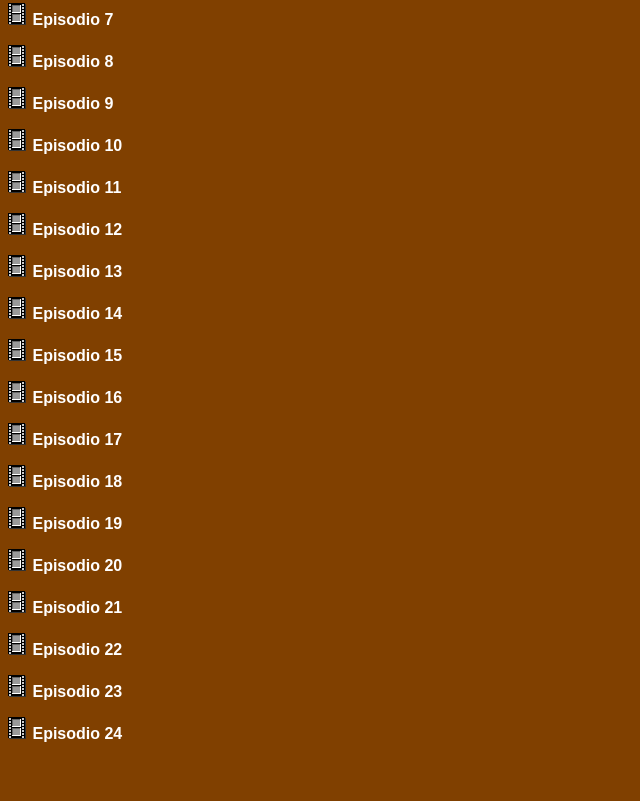
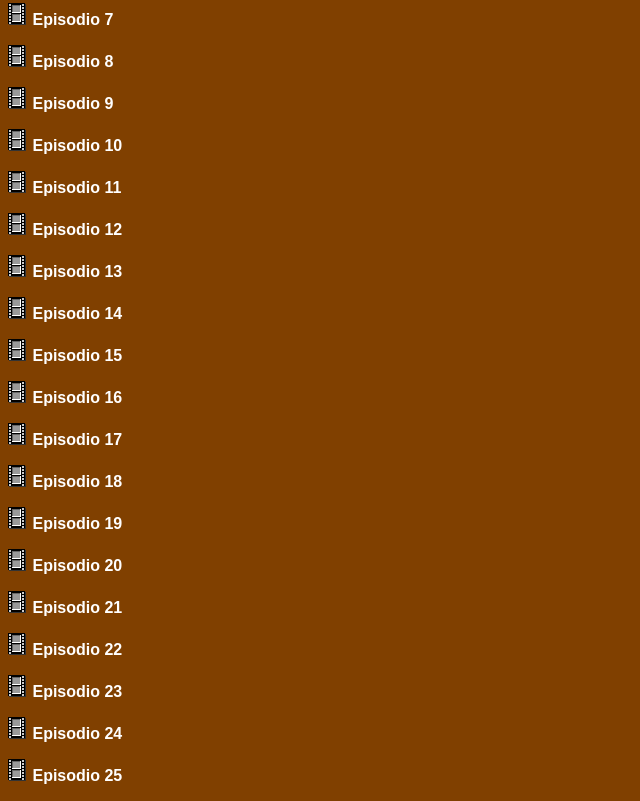
Before and after one commit to zohan9ir/losreyes, a plain HTML site: page temps/temporada3.html in a window 1280 px wide. Shown: the part 310-1111 px from the top of the page, without its empty margins (0-640 px from the left). Before the commit the page ends 1069 px from the top, so only its background shows below. Drawn offline with Linux system fonts and the light colour scheme.

Commit message:
Update temporada3.html

```diff
--- a/temps/temporada3.html
+++ b/temps/temporada3.html
@@ -24,25 +24,26 @@
 <p><img src="vid.gif"> <a class="linksdelaslistas" href="https://qu.ax/uxpPq.mp4" target="visor">Episodio 3</a></p>
 <p><img src="vid.gif"> <a class="linksdelaslistas" href="https://qu.ax/PpJqJ.mp4" target="visor">Episodio 4</a></p>
 <p><img src="vid.gif"> <a class="linksdelaslistas" href="https://qu.ax/AiirL.mp4" target="visor">Episodio 5</a></p>
-<p><img src="vid.gif"> <a class="linksdelaslistas" href="https://ia800600.us.archive.org/0/items/Los-R3y3s-d3-la-Co1ina/Los%20Reyes%20de%20la%20Colina%20T03E07.mp4" target="visor">Episodio 6</a></p>
-<p><img src="vid.gif"> <a class="linksdelaslistas" href="https://archive.org/download/Los-R3y3s-d3-la-Co1ina/Los%20Reyes%20de%20la%20Colina%20T03E08.mp4" target="visor">Episodio 7</a></p>
-<p><img src="vid.gif"> <a class="linksdelaslistas" href="https://archive.org/download/Los-R3y3s-d3-la-Co1ina/Los%20Reyes%20de%20la%20Colina%20T03E09.mp4" target="visor">Episodio 8</a></p>
-<p><img src="vid.gif"> <a class="linksdelaslistas" href="https://archive.org/download/Los-R3y3s-d3-la-Co1ina/Los%20Reyes%20de%20la%20Colina%20T03E10.mp4" target="visor">Episodio 9</a></p>
-<p><img src="vid.gif"> <a class="linksdelaslistas" href="https://archive.org/download/Los-R3y3s-d3-la-Co1ina/Los%20Reyes%20de%20la%20Colina%20T03E11.mp4" target="visor">Episodio 10</a></p>
-<p><img src="vid.gif"> <a class="linksdelaslistas" href="https://archive.org/download/Los-R3y3s-d3-la-Co1ina/Los%20Reyes%20de%20la%20Colina%20T03E12.mp4" target="visor">Episodio 11</a></p>
-<p><img src="vid.gif"> <a class="linksdelaslistas" href="https://archive.org/download/Los-R3y3s-d3-la-Co1ina/Los%20Reyes%20de%20la%20Colina%20T03E13.mp4" target="visor">Episodio 12</a></p>
-<p><img src="vid.gif"> <a class="linksdelaslistas" href="https://archive.org/download/Los-R3y3s-d3-la-Co1ina/Los%20Reyes%20de%20la%20Colina%20T03E14.mp4" target="visor">Episodio 13</a></p>
-<p><img src="vid.gif"> <a class="linksdelaslistas" href="https://archive.org/download/Los-R3y3s-d3-la-Co1ina/Los%20Reyes%20de%20la%20Colina%20T03E15.mp4" target="visor">Episodio 14</a></p>
-<p><img src="vid.gif"> <a class="linksdelaslistas" href="https://archive.org/download/Los-R3y3s-d3-la-Co1ina/Los%20Reyes%20de%20la%20Colina%20T03E16.mp4" target="visor">Episodio 15</a></p>
-<p><img src="vid.gif"> <a class="linksdelaslistas" href="https://archive.org/download/Los-R3y3s-d3-la-Co1ina/Los%20Reyes%20de%20la%20Colina%20T03E17.mp4" target="visor">Episodio 16</a></p>
-<p><img src="vid.gif"> <a class="linksdelaslistas" href="https://archive.org/download/Los-R3y3s-d3-la-Co1ina/Los%20Reyes%20de%20la%20Colina%20T03E18.mp4" target="visor">Episodio 17</a></p>
-<p><img src="vid.gif"> <a class="linksdelaslistas" href="https://archive.org/download/Los-R3y3s-d3-la-Co1ina/Los%20Reyes%20de%20la%20Colina%20T03E19.mp4" target="visor">Episodio 18</a></p>
-<p><img src="vid.gif"> <a class="linksdelaslistas" href="https://archive.org/download/Los-R3y3s-d3-la-Co1ina/Los%20Reyes%20de%20la%20Colina%20T03E20.mp4" target="visor">Episodio 19</a></p>
-<p><img src="vid.gif"> <a class="linksdelaslistas" href="https://archive.org/download/Los-R3y3s-d3-la-Co1ina/Los%20Reyes%20de%20la%20Colina%20T03E21.mp4" target="visor">Episodio 20</a></p>
-<p><img src="vid.gif"> <a class="linksdelaslistas" href="https://archive.org/download/Los-R3y3s-d3-la-Co1ina/Los%20Reyes%20de%20la%20Colina%20T03E22.mp4" target="visor">Episodio 21</a></p>
-<p><img src="vid.gif"> <a class="linksdelaslistas" href="https://archive.org/download/Los-R3y3s-d3-la-Co1ina/Los%20Reyes%20de%20la%20Colina%20T03E23.mp4" target="visor">Episodio 22</a></p>
-<p><img src="vid.gif"> <a class="linksdelaslistas" href="https://archive.org/download/Los-R3y3s-d3-la-Co1ina/Los%20Reyes%20de%20la%20Colina%20T03E24.mp4" target="visor">Episodio 23</a></p>
-<p><img src="vid.gif"> <a class="linksdelaslistas" href="https://archive.org/download/Los-R3y3s-d3-la-Co1ina/Los%20Reyes%20de%20la%20Colina%20T03E25.mp4" target="visor">Episodio 24</a></p>
+<p><img src="vid.gif"> <a class="linksdelaslistas" href="https://archive.org/download/Temporada01/KingOfTheHill03x06.mp4" target="visor">Episodio 6</a></p>
+<p><img src="vid.gif"> <a class="linksdelaslistas" href="https://archive.org/download/Temporada01/KingOfTheHill03x07.mp4" target="visor">Episodio 7</a></p>
+<p><img src="vid.gif"> <a class="linksdelaslistas" href="https://archive.org/download/Temporada01/KingOfTheHill03x08.mp4" target="visor">Episodio 8</a></p>
+<p><img src="vid.gif"> <a class="linksdelaslistas" href="https://archive.org/download/Temporada01/KingOfTheHill03x09.mp4" target="visor">Episodio 9</a></p>
+<p><img src="vid.gif"> <a class="linksdelaslistas" href="https://archive.org/download/Temporada01/KingOfTheHill03x10.mp4" target="visor">Episodio 10</a></p>
+<p><img src="vid.gif"> <a class="linksdelaslistas" href="https://archive.org/download/Temporada01/KingOfTheHill03x11.mp4" target="visor">Episodio 11</a></p>
+<p><img src="vid.gif"> <a class="linksdelaslistas" href="https://archive.org/download/Temporada01/KingOfTheHill03x12.mp4" target="visor">Episodio 12</a></p>
+<p><img src="vid.gif"> <a class="linksdelaslistas" href="https://archive.org/download/Temporada01/KingOfTheHill03x13.mp4" target="visor">Episodio 13</a></p>
+<p><img src="vid.gif"> <a class="linksdelaslistas" href="https://archive.org/download/Temporada01/KingOfTheHill03x14.mp4" target="visor">Episodio 14</a></p>
+<p><img src="vid.gif"> <a class="linksdelaslistas" href="https://archive.org/download/Temporada01/KingOfTheHill03x15.mp4" target="visor">Episodio 15</a></p>
+<p><img src="vid.gif"> <a class="linksdelaslistas" href="https://archive.org/download/Temporada01/KingOfTheHill03x16.mp4" target="visor">Episodio 16</a></p>
+<p><img src="vid.gif"> <a class="linksdelaslistas" href="https://archive.org/download/Temporada01/KingOfTheHill03x17.mp4" target="visor">Episodio 17</a></p>
+<p><img src="vid.gif"> <a class="linksdelaslistas" href="https://archive.org/download/Temporada01/KingOfTheHill03x18.mp4" target="visor">Episodio 18</a></p>
+<p><img src="vid.gif"> <a class="linksdelaslistas" href="https://archive.org/download/Temporada01/KingOfTheHill03x19.mp4" target="visor">Episodio 19</a></p>
+<p><img src="vid.gif"> <a class="linksdelaslistas" href="https://archive.org/download/Temporada01/KingOfTheHill03x20.mp4" target="visor">Episodio 20</a></p>
+<p><img src="vid.gif"> <a class="linksdelaslistas" href="https://archive.org/download/Temporada01/KingOfTheHill03x21.mp4" target="visor">Episodio 21</a></p>
+<p><img src="vid.gif"> <a class="linksdelaslistas" href="https://archive.org/download/Temporada01/KingOfTheHill03x22.mp4" target="visor">Episodio 22</a></p>
+<p><img src="vid.gif"> <a class="linksdelaslistas" href="https://archive.org/download/Temporada01/KingOfTheHill03x23.mp4" target="visor">Episodio 23</a></p>
+<p><img src="vid.gif"> <a class="linksdelaslistas" href="https://archive.org/download/Temporada01/KingOfTheHill03x24.mp4" target="visor">Episodio 24</a></p>
+<p><img src="vid.gif"> <a class="linksdelaslistas" href="https://archive.org/download/Temporada01/KingOfTheHill03x25.mp4" target="visor">Episodio 25</a></p>
 
 
 
```
